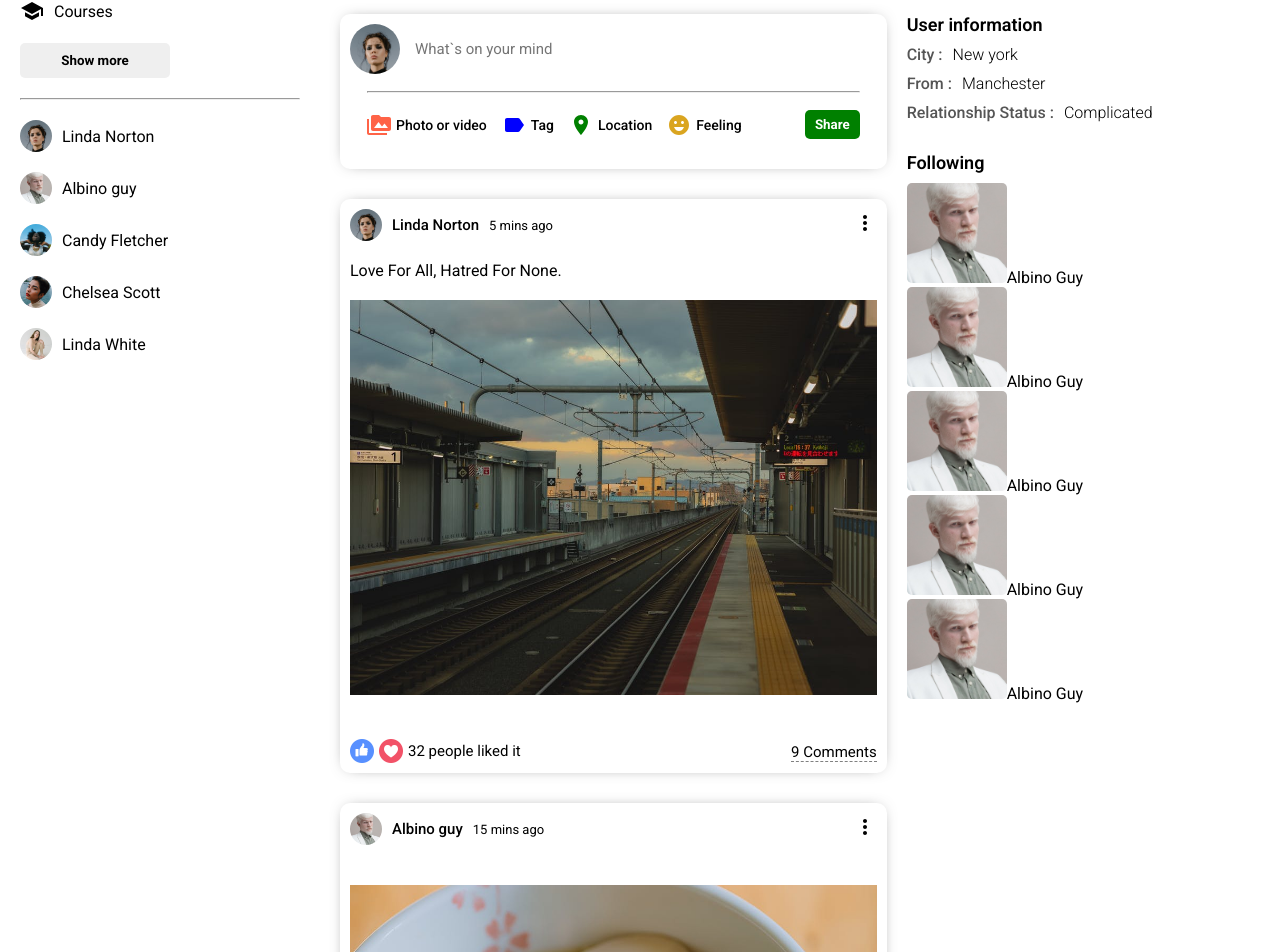
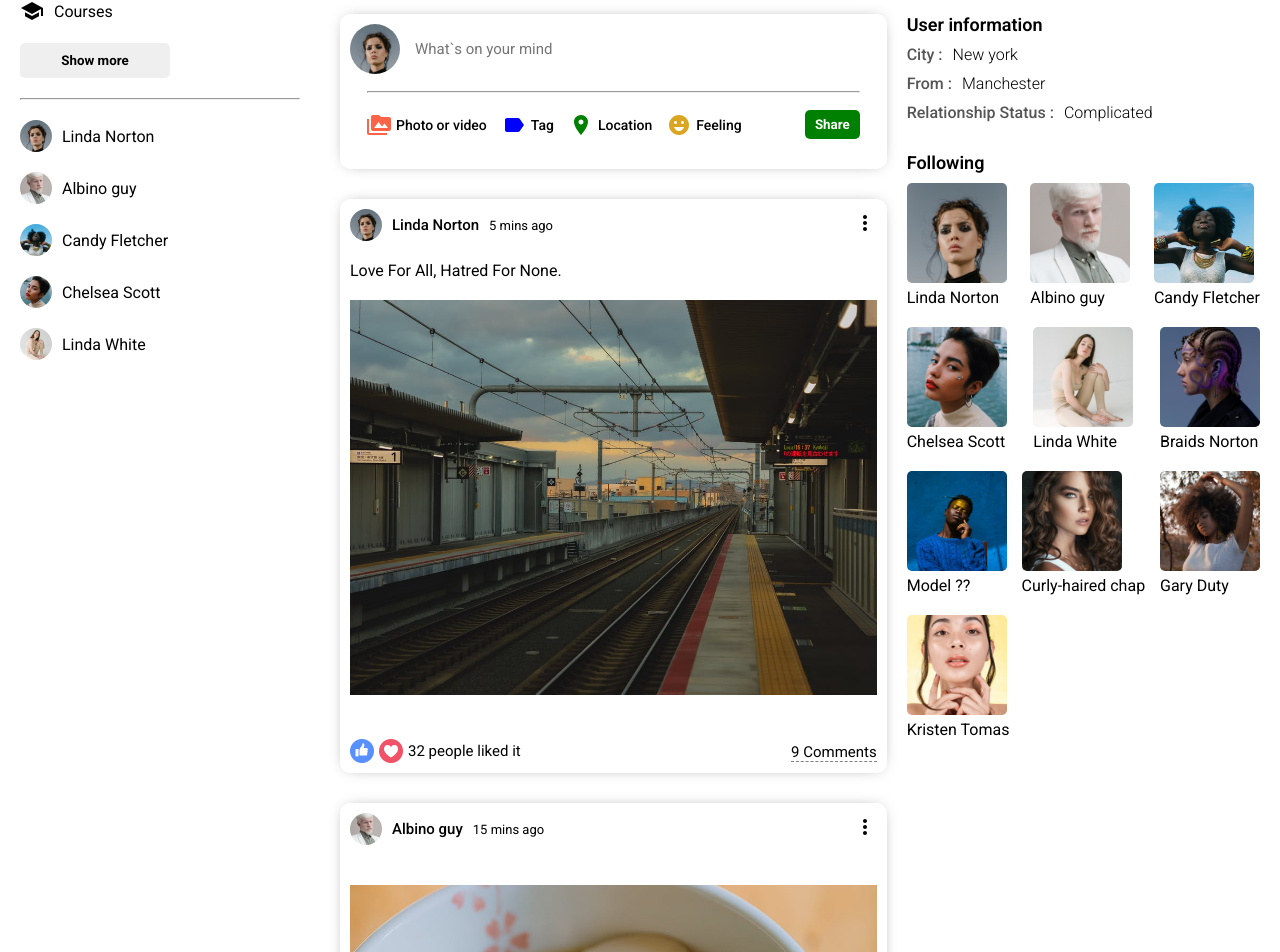
Before and after one commit to mkolade/socialMediaMERNapp, a React (Vite) app in the folder frontend/: page / in a window 1280 px wide. Shown: the part 423-1375 px from the top of the page. Built offline with nearby package versions, Linux system fonts and the light colour scheme.

Commit message:
done with the profile page

```diff
--- a/frontend/src/components/RightBar.jsx
+++ b/frontend/src/components/RightBar.jsx
@@ -49,26 +49,13 @@ export default function RightBar() {
 
         <h4 className='profileRightbarTitle'>Following</h4>
         <div className="profileFollowings">
-          <div className="profileFollower">
-            <img className='followerImg' src="src/assets/person/2.jpeg" alt="" />
-            <span className="followerName">Albino Guy</span>
-          </div>
-          <div className="profileFollower">
-            <img className='followerImg' src="src/assets/person/2.jpeg" alt="" />
-            <span className="followerName">Albino Guy</span>
-          </div>
-          <div className="profileFollower">
-            <img className='followerImg' src="src/assets/person/2.jpeg" alt="" />
-            <span className="followerName">Albino Guy</span>
-          </div>
-          <div className="profileFollower">
-            <img className='followerImg' src="src/assets/person/2.jpeg" alt="" />
-            <span className="followerName">Albino Guy</span>
-          </div>
-          <div className="profileFollower">
-            <img className='followerImg' src="src/assets/person/2.jpeg" alt="" />
-            <span className="followerName">Albino Guy</span>
-          </div>
+          {Users.map((user) =>(
+            <div className="profileFollower" key={user.id}>
+              <img className='followerImg' src={user.profilePicture} alt="" />
+              <span className="followerName">{user.username}</span>
+            </div>
+          ))}
+
         </div>
       </>
     )
--- a/frontend/src/index.css
+++ b/frontend/src/index.css
@@ -24,8 +24,20 @@
 .profileRightbarInfoValue{
   font-weight: 300;
 }
-
-
+.profileFollowings{
+  display: flex;
+  flex-wrap: wrap;
+  justify-content: space-between;
+}
+.profileFollower{
+  display: flex;
+  flex-direction: column;
+  margin-bottom: 20px;
+  cursor: pointer;
+}
+.followerImg{
+  margin-bottom: 5px;
+}
 .followerImg{
   width: 100px;
   height: 100px;
```
